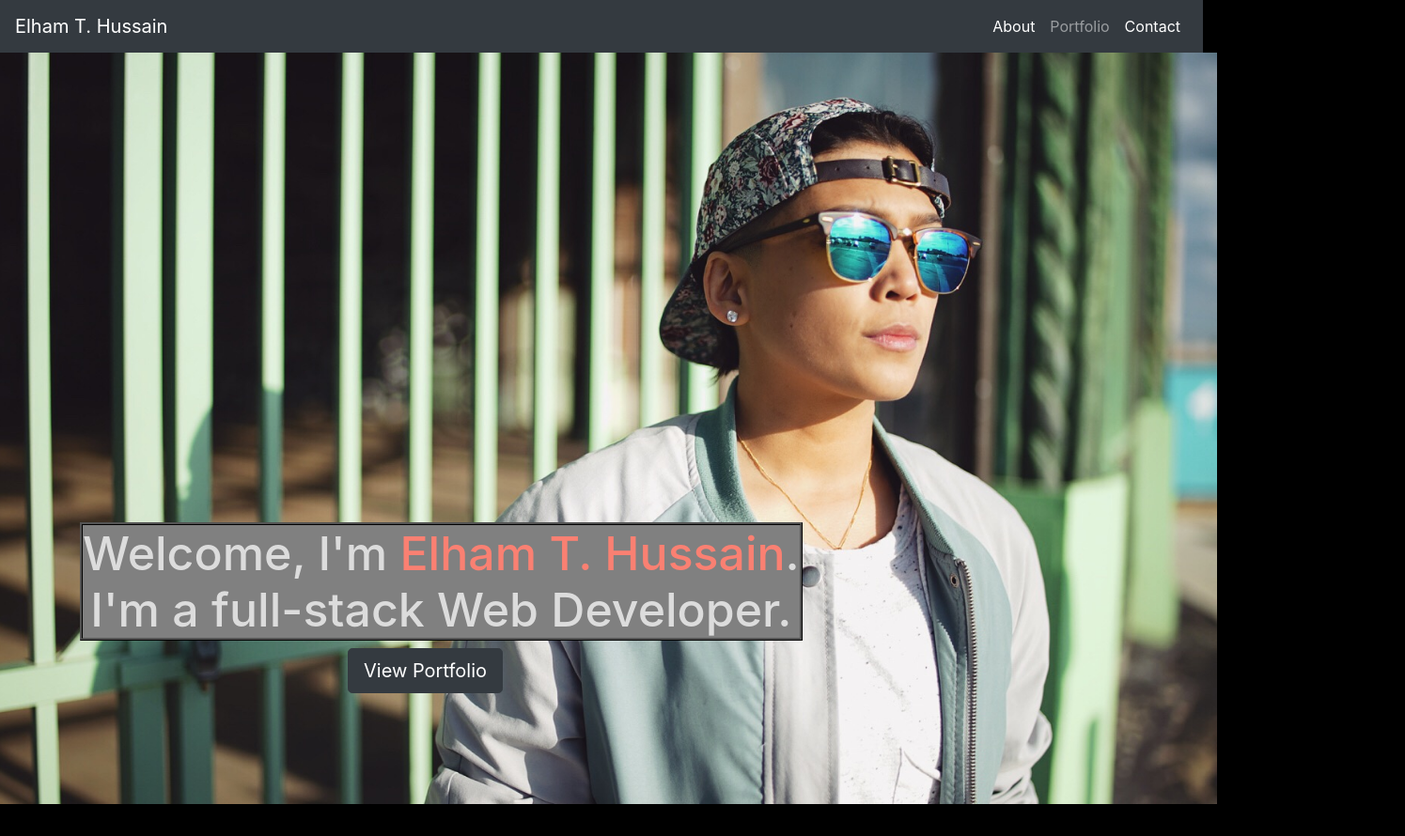
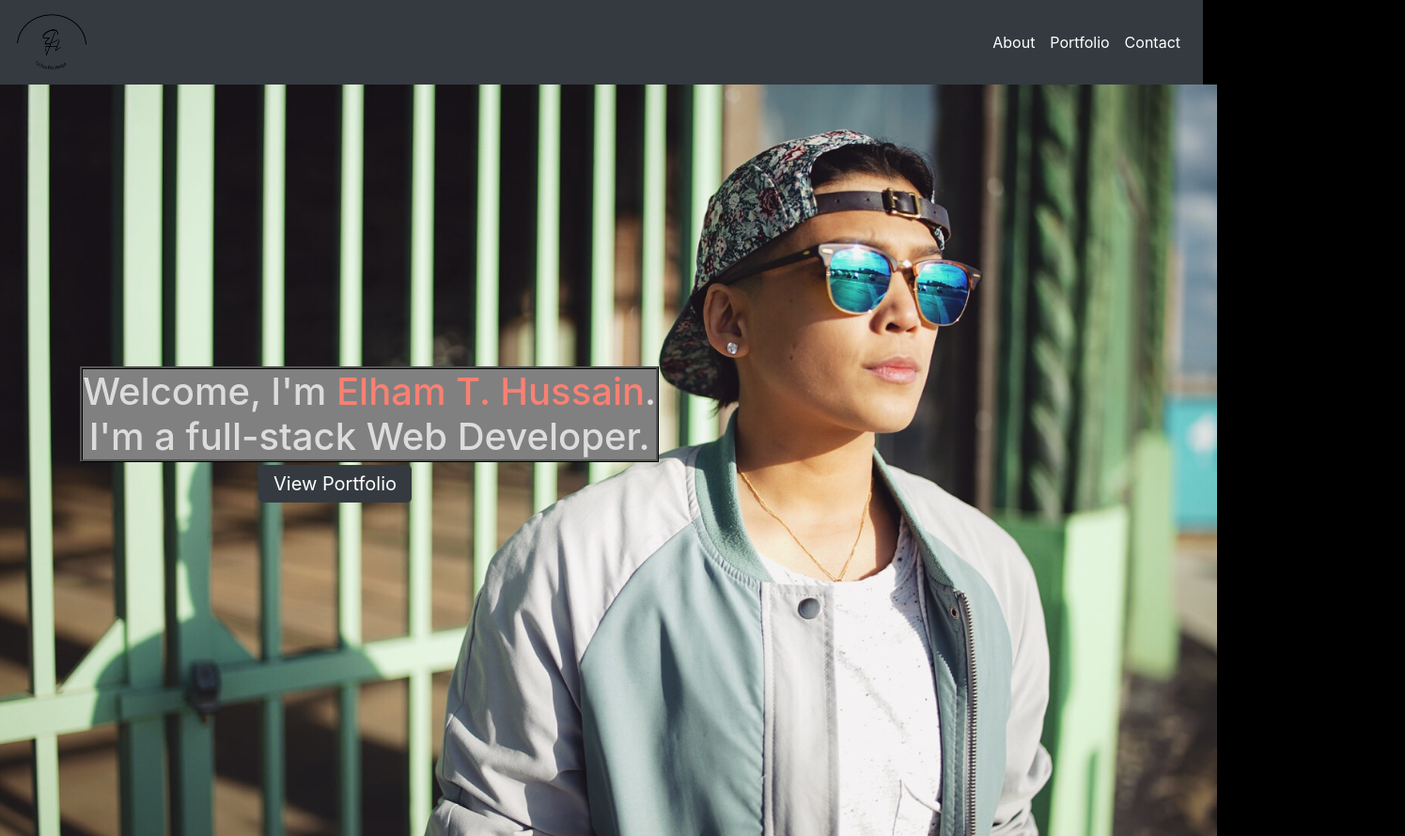
Before and after one commit to ElhamFabe/Portfolio, a plain HTML site: page index.html in a window 1280 px wide. Shown: the whole page at 94% size, 1495 px wide, since content can reach past the window. Before the commit the page ends 856 px from the top, so only its background shows below. Drawn offline with nearby package versions, Linux system fonts and the light colour scheme.

Commit message:
working on logo

```diff
--- a/index.html
+++ b/index.html
@@ -8,7 +8,6 @@
     <meta name="Description" content="Enter your description here" />
     <link rel="stylesheet" href="https://cdnjs.cloudflare.com/ajax/libs/twitter-bootstrap/4.5.0/css/bootstrap.min.css">
     <link rel="stylesheet" href="https://cdnjs.cloudflare.com/ajax/libs/font-awesome/5.13.1/css/all.min.css">
-    <link rel="stylesheet" href="assets/css/style.css">
     <link rel="stylesheet" href="style.css">
     <title>Elham T.Hussain</title>
 </head>
@@ -16,22 +15,23 @@
 <body>
     <header>
         <!-- navbar-responsive to smaller devices -->
+        <!-- navbar logo -->
         <!-- start nav -->
         <nav class="navbar navbar-expand-sm navbar-dark bg-dark">
-            <button class="navbar-toggler" type="button" data-toggle="collapse" data-target="#navbarTogglerDemo01"
-                aria-controls="navbarTogglerDemo01" aria-expanded="false" aria-label="Toggle navigation">
+            <button class="navbar-toggler" type="button" data-toggle="collapse" data-target="#Elham"
+                aria-controls="Elham" aria-expanded="false" aria-label="Toggle navigation">
                 <span class="navbar-toggler-icon"></span>
             </button>
-            <div class="collapse navbar-collapse" id="navbarTogglerDemo01">
-                <a class="navbar-brand" href="index.html">Elham T. Hussain</a>
+            <div class="collapse navbar-collapse" id="Elham">
+                <a class="navbar-brand" href="index.html"><img src="logo_porfolio.png" id="customlogo"class="d-inline-block align-top" alt="Elham name logo" loading="lazy"></a>
                 <ul class="navbar-nav ml-auto mt-2 mt-sm-0">
                     <li class="nav-item active">
                         <a class="nav-link" href="About.html">About</a>
                     </li>
-                    <li class="nav-item">
+                    <li class="nav-item active">
                         <a class="nav-link" href="portfolio.html">Portfolio</a>
                     </li>
-                    <li class="nav-item">
+                    <li class="nav-item active">
                         <a class="nav-link active" href="contact.html" tabindex="-1" aria-active="true">Contact</a>
                     </li>
                 </ul>
@@ -47,7 +47,7 @@
             <!-- row -->
             <section class="row">
                 <!-- column -->
-                <article class="col-sm-12">
+                <article class="col-sm-12 offset-sm-0">
                     <!-- intro to about me -->
                     <h1 class="text1 text-align-left">Welcome, I'm <span style="color: salmon;">Elham T. Hussain</span>.
                         <br>
@@ -58,13 +58,11 @@
             <!-- row -->
             <section class="row">
                 <!-- column -->
-                <article class="col-sm-12 offset-sm-3">
+                <article class="col-sm-12 offset-sm-2">
                     <!-- button for Portfolio -->
                     <!-- option 1  -->
-                    <a href="portfolio.html" class="btn btn-outline-dark btn-lg active" data-toggle="button"
+                    <a class="btn-outline-dark btn-lg active" href="portfolio.html" role="buton" data-toggle="button"
                         aria-pressed="true">View Portfolio</a>
-                    <!-- option 2 -->
-                    <!-- <a class="btn btn-outline-dark btn-lg active" href="portfolio.html" role="button">View Portfolio</a> -->
                 </article>
             </section>
 
--- a/style.css
+++ b/style.css
@@ -7,7 +7,15 @@ html {
     background-color: black;
 
   }
+  #customlogo {
+    width: 78px;
+    height: 64px;
+    background-size: 100%;
+    display: block;
+    float: left;
 
+
+  }
   .backgroundimg {
     /* Image*/
     background-image: url("option1.JPG");
@@ -23,11 +31,11 @@ html {
   }
 
   .text1 {
-      background-color: gray;
-      margin-top: 500px;
+      background-color:grey;
+      margin-top: 300px;
       border: 3px black ridge;
       float: left;
-      font-size: 50px;
+      font-size: 40px;
       text-align: center;
       color: gainsboro;
   }
```
Also changed, not shown: About.html (+0 -1 lines), contact.html (+0 -1 lines), portfolio.html (+0 -1 lines), logo_porfolio.jpg (added), logo_porfolio.png (added), 2 other files.
